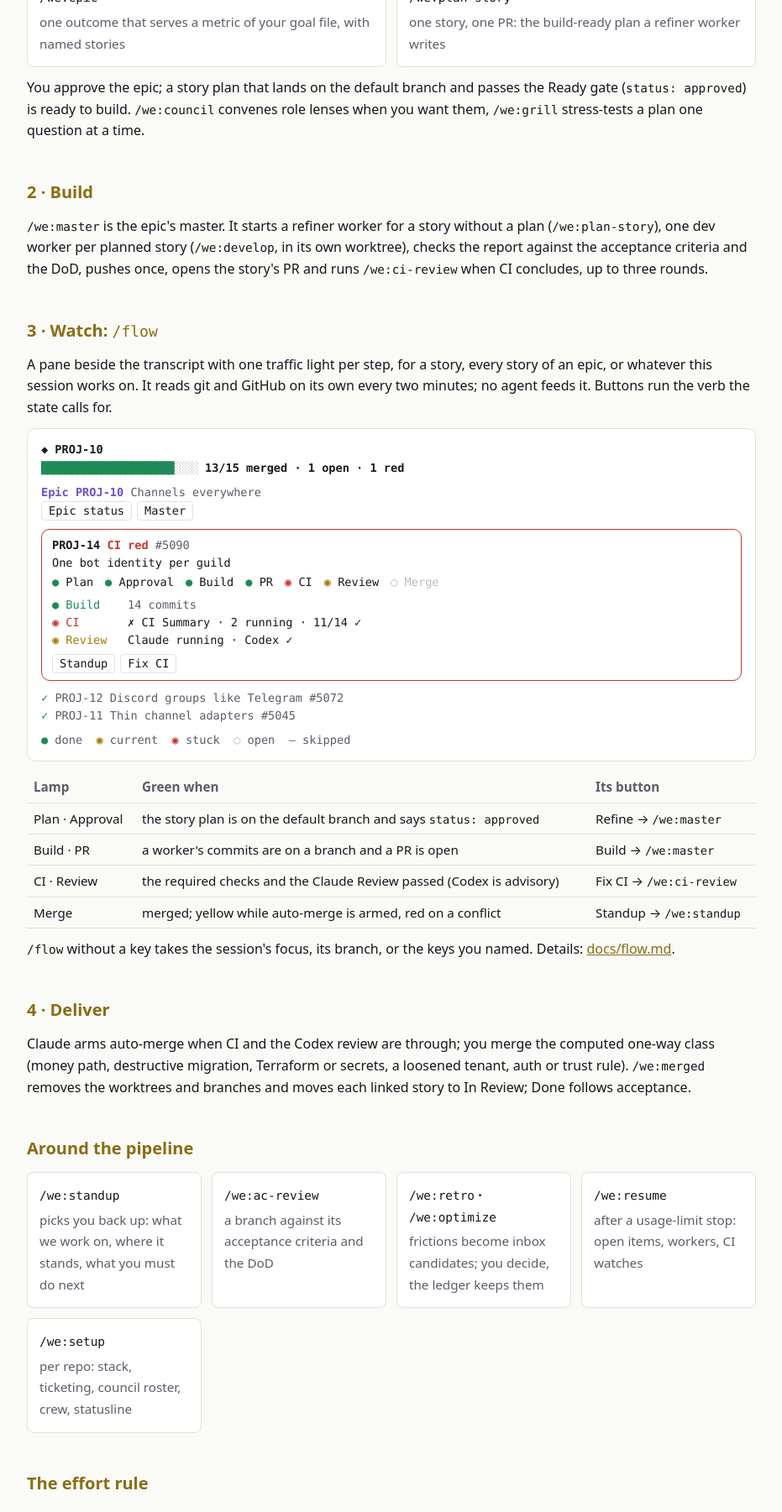
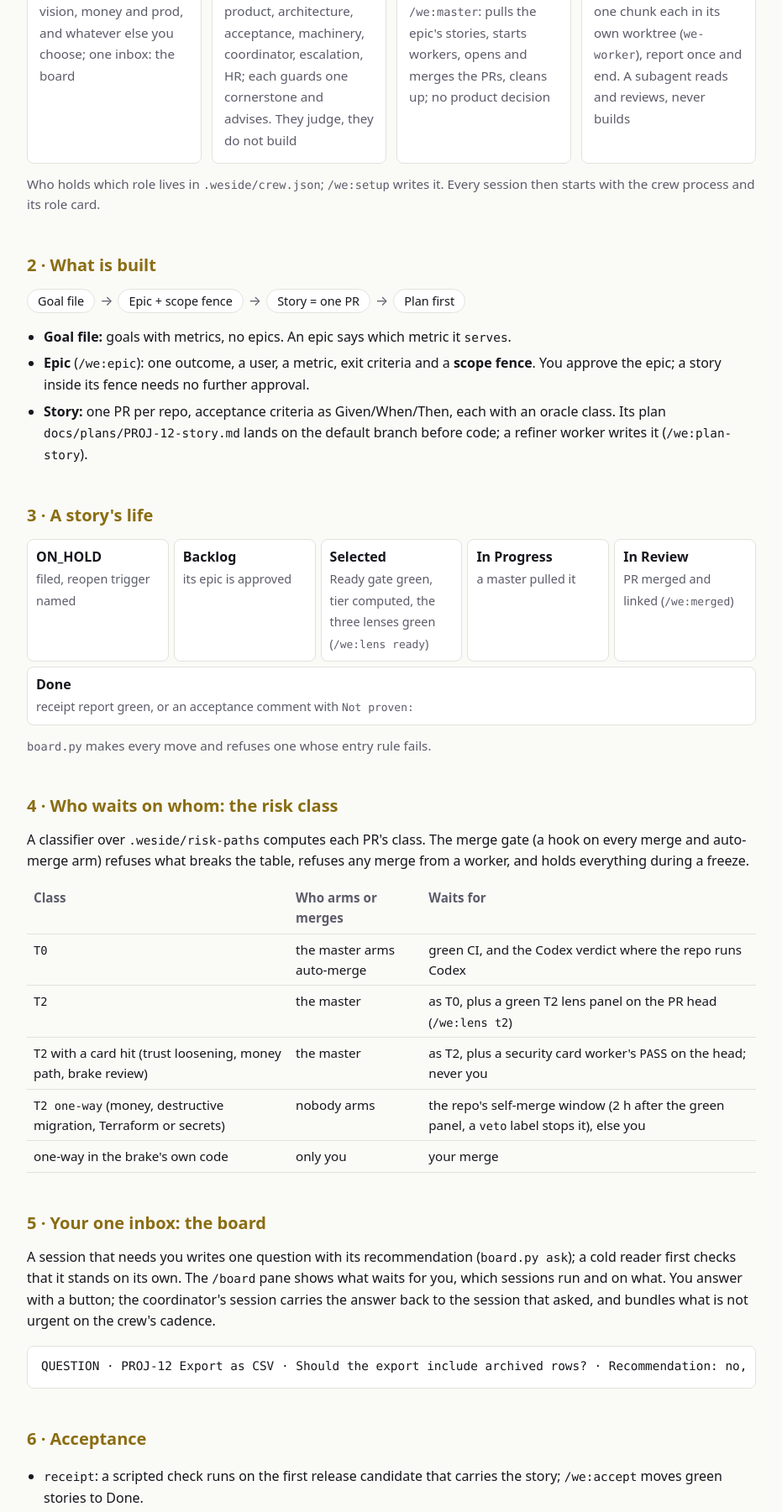
Before and after one commit to weside-ai/claude-code-plugin, a plain HTML site: page tour/index.html in a window 1280 px wide. Shown: the part 312-2113 px from the top of the page at 84% size, without its empty margins (174-1105 px from the left). Drawn offline with Linux system fonts and the light colour scheme.

Commit message:
docs(tour): the crew process as it runs — sessions, units, lifecycle, risk classes, board, acceptance, limits, solo
Co-Authored-By: Claude Opus 5.5 <noreply@anthropic.com>
Claude-Session: https://claude.ai/code/session_01DWDbiKR2XWcegaRVw4RWUh

```diff
--- a/tour/index.html
+++ b/tour/index.html
@@ -4,7 +4,7 @@
 <meta charset="UTF-8">
 <meta name="viewport" content="width=device-width, initial-scale=1">
 <title>we plugin tour</title>
-<meta name="description" content="The we plugin for Claude Code in one page: epics and stories, one master per epic that builds one PR per story, a pane that shows every story's step, and the effort rule behind it.">
+<meta name="description" content="The we plugin for Claude Code in one page: a crew of sessions that plans epics, builds one PR per story, merges by risk class and accepts by oracle; and the same pipeline alone.">
 <style>
   :root {
     --bg: #07070c; --card: #14141e; --line: #2a2a3a;
@@ -57,29 +57,71 @@
   th, td { text-align: left; padding: 6px 8px; border-bottom: 1px solid var(--line); vertical-align: top; }
   th { color: var(--muted); font-weight: 600; }
   .scroll { overflow-x: auto; }
+  .lc { display: flex; flex-wrap: wrap; gap: 6px; align-items: stretch; }
+  .lc div { background: var(--card); border: 1px solid var(--line); border-radius: 8px; padding: 8px 10px; flex: 1 1 140px; }
+  .lc b { display: block; } .lc span { color: var(--muted); font-size: 0.9rem; }
+  .note { color: var(--muted); font-size: 0.95rem; }
 </style>
 </head>
 <body>
 <main>
   <h1>we — Agentic Product Ownership for Claude Code</h1>
-  <p class="lede">Plan an epic and its stories, build with one master per epic, watch every story's step in one pane, deliver one PR per story that auto-merges once CI and review are through.</p>
+  <p class="lede">A Claude Code plugin that turns an outcome into merged, accepted pull requests. A crew of sessions plans the work as epics and stories, workers build one PR per story, and a merge gate lets each PR merge by its computed risk class. You decide what only a person can decide, from one inbox.</p>
 
-  <div class="flowline">
-    <span>Plan</span><i>→</i><span>Approval</span><i>→</i><span>Build</span><i>→</i><span>PR</span><i>→</i><span>CI</span><i>→</i><span>Review</span><i>→</i><span>Merge</span>
+  <h2>1 · Who runs</h2>
+  <div class="steps">
+    <div class="step"><b>You, the human</b><span>vision, money and prod, and whatever else you choose; one inbox: the board</span></div>
+    <div class="step"><b>Companions (owners)</b><span>product, architecture, acceptance, machinery, coordinator, escalation, HR; each guards one cornerstone and advises. They judge, they do not build</span></div>
+    <div class="step"><b>A master per epic</b><span><code>/we:master</code>: pulls the epic's stories, starts workers, opens and merges the PRs, cleans up; no product decision</span></div>
+    <div class="step"><b>Workers</b><span>one chunk each in its own worktree (<code>we-worker</code>), report once and end. A subagent reads and reviews, never builds</span></div>
+  </div>
+  <p class="note" style="margin-top:12px">Who holds which role lives in <code>.weside/crew.json</code>; <code>/we:setup</code> writes it. Every session then starts with the crew process and its role card.</p>
+
+  <h2>2 · What is built</h2>
+  <div class="flowline"><span>Goal file</span><i>→</i><span>Epic + scope fence</span><i>→</i><span>Story = one PR</span><i>→</i><span>Plan first</span></div>
+  <ul>
+    <li><b>Goal file:</b> goals with metrics, no epics. An epic says which metric it <code>serves</code>.</li>
+    <li><b>Epic</b> (<code>/we:epic</code>): one outcome, a user, a metric, exit criteria and a <b>scope fence</b>. You approve the epic; a story inside its fence needs no further approval.</li>
+    <li><b>Story:</b> one PR per repo, acceptance criteria as Given/When/Then, each with an oracle class. Its plan <code>docs/plans/PROJ-12-story.md</code> lands on the default branch before code; a refiner worker writes it (<code>/we:plan-story</code>).</li>
+  </ul>
+
+  <h2>3 · A story's life</h2>
+  <div class="lc">
+    <div><b>ON_HOLD</b><span>filed, reopen trigger named</span></div>
+    <div><b>Backlog</b><span>its epic is approved</span></div>
+    <div><b>Selected</b><span>Ready gate green, tier computed, the three lenses green (<code>/we:lens ready</code>)</span></div>
+    <div><b>In Progress</b><span>a master pulled it</span></div>
+    <div><b>In Review</b><span>PR merged and linked (<code>/we:merged</code>)</span></div>
+    <div><b>Done</b><span>receipt report green, or an acceptance comment with <code>Not proven:</code></span></div>
+  </div>
+  <p class="note" style="margin-top:12px"><code>board.py</code> makes every move and refuses one whose entry rule fails.</p>
+
+  <h2>4 · Who waits on whom: the risk class</h2>
+  <p>A classifier over <code>.weside/risk-paths</code> computes each PR's class. The merge gate (a hook on every merge and auto-merge arm) refuses what breaks the table, refuses any merge from a worker, and holds everything during a freeze.</p>
+  <div class="scroll">
+    <table>
+      <tr><th>Class</th><th>Who arms or merges</th><th>Waits for</th></tr>
+      <tr><td><code>T0</code></td><td>the master arms auto-merge</td><td>green CI, and the Codex verdict where the repo runs Codex</td></tr>
+      <tr><td><code>T2</code></td><td>the master</td><td>as T0, plus a green T2 lens panel on the PR head (<code>/we:lens t2</code>)</td></tr>
+      <tr><td><code>T2</code> with a card hit (trust loosening, money path, brake review)</td><td>the master</td><td>as T2, plus a security card worker's <code>PASS</code> on the head; never you</td></tr>
+      <tr><td><code>T2 one-way</code> (money, destructive migration, Terraform or secrets)</td><td>nobody arms</td><td>the repo's self-merge window (2 h after the green panel, a <code>veto</code> label stops it), else you</td></tr>
+      <tr><td>one-way in the brake's own code</td><td>only you</td><td>your merge</td></tr>
+    </table>
   </div>
 
-  <h2>1 · Plan</h2>
-  <div class="steps">
-    <div class="step"><b><code>/we:epic</code></b><span>one outcome that serves a metric of your goal file, with named stories</span></div>
-    <div class="step"><b><code>/we:plan-story</code></b><span>one story, one PR: the build-ready plan a refiner worker writes</span></div>
-  </div>
-  <p style="margin-top:12px">You approve the epic; a story plan that lands on the default branch and passes the Ready gate (<code>status: approved</code>) is ready to build. <code>/we:council</code> convenes role lenses when you want them, <code>/we:grill</code> stress-tests a plan one question at a time.</p>
+  <h2>5 · Your one inbox: the board</h2>
+  <p>A session that needs you writes one question with its recommendation (<code>board.py ask</code>); a cold reader first checks that it stands on its own. The <code>/board</code> pane shows what waits for you, which sessions run and on what. You answer with a button; the coordinator's session carries the answer back to the session that asked, and bundles what is not urgent on the crew's cadence.</p>
+  <pre><code>QUESTION · PROJ-12 Export as CSV · Should the export include archived rows? · Recommendation: no, add a filter later</code></pre>
 
-  <h2>2 · Build</h2>
-  <p><code>/we:master</code> is the epic's master. It starts a refiner worker for a story without a plan (<code>/we:plan-story</code>), one dev worker per planned story (<code>/we:develop</code>, in its own worktree), checks the report against the acceptance criteria and the DoD, pushes once, opens the story's PR and runs <code>/we:ci-review</code> when CI concludes, up to three rounds.</p>
+  <h2>6 · Acceptance</h2>
+  <ul>
+    <li><b><code>receipt</code></b>: a scripted check runs on the first release candidate that carries the story; <code>/we:accept</code> moves green stories to Done.</li>
+    <li><b><code>ci</code></b>: a test in CI, with the reason staging cannot see it.</li>
+    <li><b><code>walk</code></b>: a person or an acceptance worker walks a screen, only where no script sees it.</li>
+  </ul>
 
-  <h2>3 · Watch: <code>/flow</code></h2>
-  <p>A pane beside the transcript with one traffic light per step, for a story, every story of an epic, or whatever this session works on. It reads git and GitHub on its own every two minutes; no agent feeds it. Buttons run the verb the state calls for.</p>
+  <h2>7 · Watch it: <code>/flow</code> and <code>/board</code></h2>
+  <p><code>/flow</code> is a pane with one traffic light per step, for a story, every story of an epic, or this session's work. It reads git and GitHub on its own; buttons run the next verb.</p>
   <div class="pane" role="img" aria-label="The flow pane: an epic with one story red in CI and its traffic lights">
     <div class="head">◆ PROJ-10</div>
     <div><span class="bar"><span class="f">██████████████████████</span><span class="e">░░░░</span></span> <b>13/15 merged · 1 open · 1 red</b></div>
@@ -106,22 +148,25 @@
       <tr><th>Lamp</th><th>Green when</th><th>Its button</th></tr>
       <tr><td>Plan · Approval</td><td>the story plan is on the default branch and says <code>status: approved</code></td><td>Refine → <code>/we:master</code></td></tr>
       <tr><td>Build · PR</td><td>a worker's commits are on a branch and a PR is open</td><td>Build → <code>/we:master</code></td></tr>
-      <tr><td>CI · Review</td><td>the required checks and the Claude Review passed (Codex is advisory)</td><td>Fix CI → <code>/we:ci-review</code></td></tr>
+      <tr><td>CI · Review</td><td>the required checks and the Claude Review passed; Codex is shown beside it and never turns the lamp red</td><td>Fix CI → <code>/we:ci-review</code></td></tr>
       <tr><td>Merge</td><td>merged; yellow while auto-merge is armed, red on a conflict</td><td>Standup → <code>/we:standup</code></td></tr>
     </table>
   </div>
-  <p style="margin-top:12px"><code>/flow</code> without a key takes the session's focus, its branch, or the keys you named. Details: <a href="https://github.com/weside-ai/claude-code-plugin/blob/main/docs/flow.md">docs/flow.md</a>.</p>
+  <p style="margin-top:12px">Details: <a href="https://github.com/weside-ai/claude-code-plugin/blob/main/docs/flow.md">docs/flow.md</a> · <a href="https://github.com/weside-ai/claude-code-plugin/blob/main/we/docs/board.md">we/docs/board.md</a>.</p>
 
-  <h2>4 · Deliver</h2>
-  <p>Claude arms auto-merge when CI and the Codex review are through; you merge the computed one-way class (money path, destructive migration, Terraform or secrets, a loosened tenant, auth or trust rule). <code>/we:merged</code> removes the worktrees and branches and moves each linked story to In Review; Done follows acceptance.</p>
+  <h2>8 · Limits and restarts</h2>
+  <ul>
+    <li>A session that hits its usage limit resumes with <code>/we:resume</code> (or "weiter"): open items, workers, CI watches.</li>
+    <li><code>we-worker status</code> shows each worker, its last activity and a usage limit with its resume command; <code>we-worker stop</code> stops one before a replacement starts.</li>
+    <li>Parked work goes to a pushed <code>wip/</code> branch; after a compaction a session rebuilds its state from the plan, git, the PR and the ticket.</li>
+  </ul>
 
-  <h2>Around the pipeline</h2>
+  <h2>9 · Alone, without a crew</h2>
+  <p>Without <code>.weside/crew.json</code> the same pipeline runs in one session: <code>/we:epic</code>, then <code>/we:master &lt;epic&gt;</code> plans each story, builds it in a worktree subagent, opens one PR per story, works CI and reviews with <code>/we:ci-review</code> and arms auto-merge; <code>/we:merged</code> cleans up. No board and no role cards; questions come to you at the end of the message, with a recommendation.</p>
   <div class="steps">
-    <div class="step"><b><code>/we:standup</code></b><span>picks you back up: what we work on, where it stands, what you must do next</span></div>
-    <div class="step"><b><code>/we:ac-review</code></b><span>a branch against its acceptance criteria and the DoD</span></div>
+    <div class="step"><b><code>/we:standup</code></b><span>where you are and what you must do next</span></div>
+    <div class="step"><b><code>/we:council</code> · <code>/we:grill</code></b><span>role lenses on a question; one question at a time until a plan holds</span></div>
     <div class="step"><b><code>/we:retro</code> · <code>/we:optimize</code></b><span>frictions become inbox candidates; you decide, the ledger keeps them</span></div>
-    <div class="step"><b><code>/we:resume</code></b><span>after a usage-limit stop: open items, workers, CI watches</span></div>
-    <div class="step"><b><code>/we:setup</code></b><span>per repo: stack, ticketing, council roster, crew, statusline</span></div>
   </div>
 
   <h2>The effort rule</h2>
@@ -130,7 +175,6 @@
     <li><code>we:dev-high</code> for promises across several code paths, money, transactions or idempotency, fragile paths, a second attempt, and plan-writing.</li>
     <li>Implementation never runs on Sonnet. One implementer per story; parallel only for disjoint files.</li>
   </ul>
-  <p>The measurements: <a href="https://github.com/weside-ai/claude-code-plugin/blob/main/we/AUTHORING.md">we/AUTHORING.md</a>.</p>
 
   <h2>Install</h2>
 <pre><code>/plugin marketplace add weside-ai/claude-code-plugin
```
